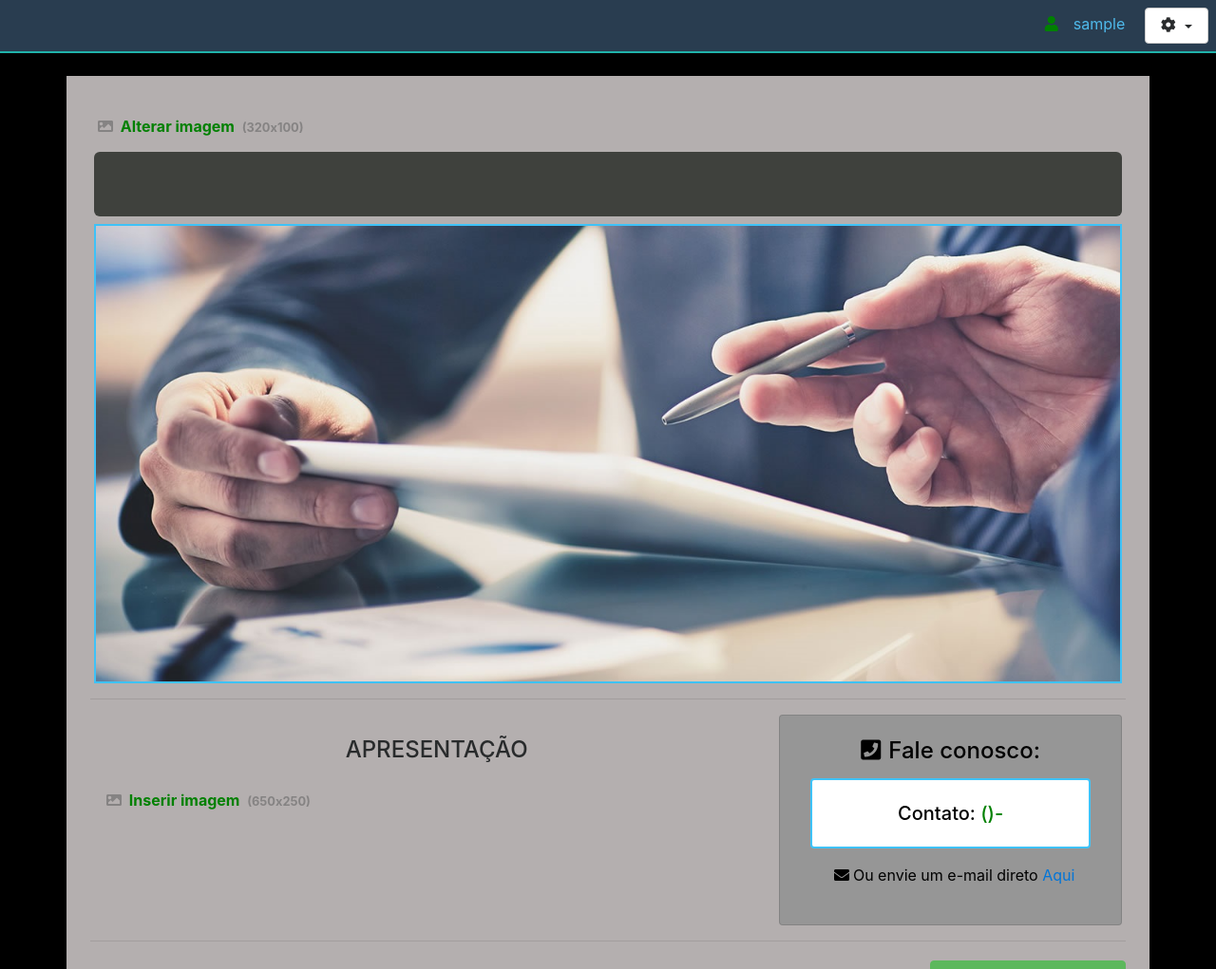
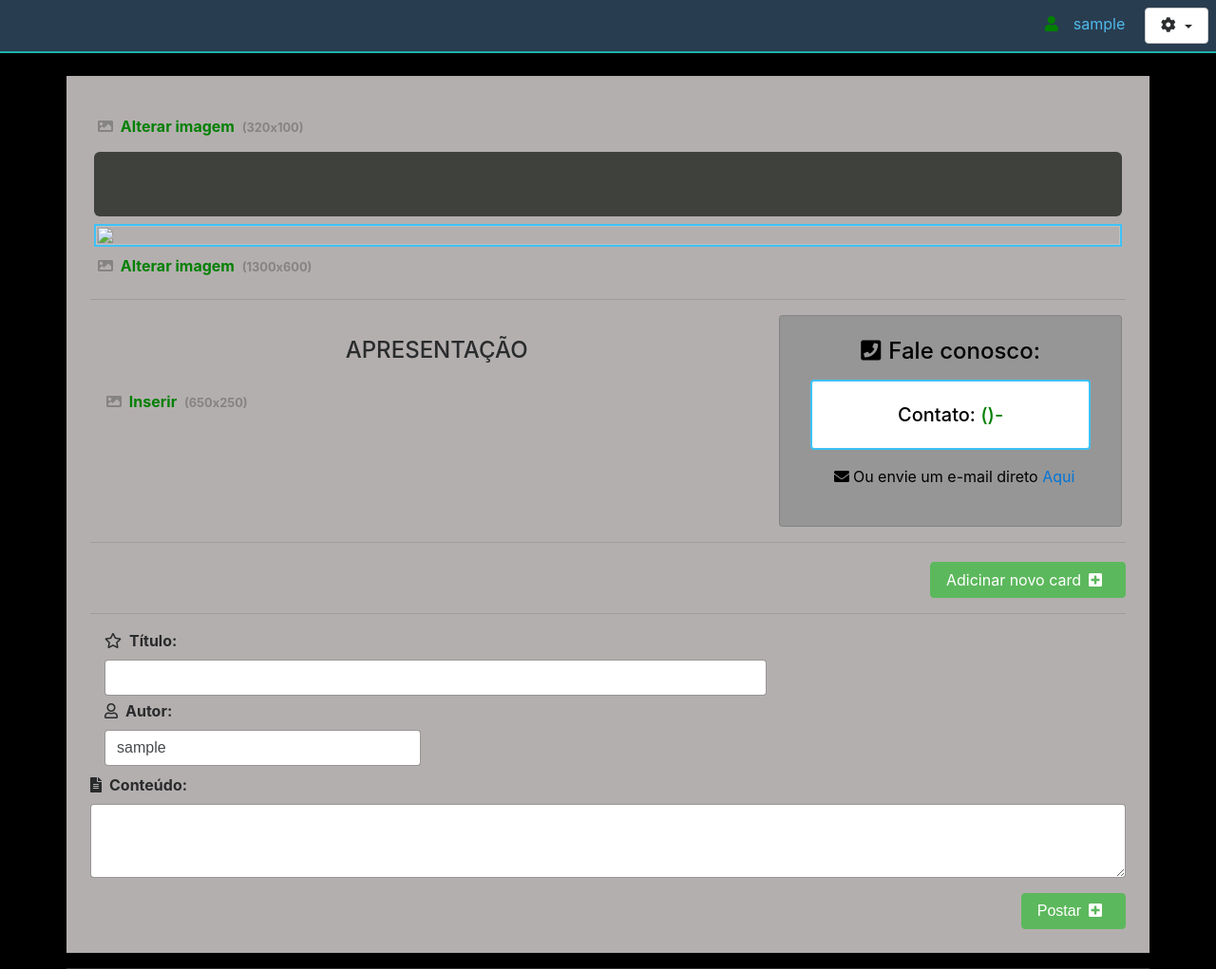
Before and after one commit to renatob4/Divulgacao, a PHP site: page / in a window 1280 px wide. Shown: the top 1021 px of the page at 95% size. Run offline with PHP 8.4, Linux system fonts and the light colour scheme; the visitor is signed in with stand-in values (Sample User, id 1); data that the repository does not hold is empty; a stand-in replaces the project's code that opens the database connection; some libraries are stand-ins or nearby versions.

Commit message:
Alteração dinamica da imagem do painel principal na pagina home.

```diff
--- a/css/_index.css
+++ b/css/_index.css
@@ -1,10 +1,20 @@
 .imagem-painel{
-    /* background-image: url("../images/painel.jpg"); */
-    height: 600px;
+    max-height: 600px;
     display: table;
     width: 100%;
     border: 2px solid rgb(62, 194, 247);
 }
+/* Quando a tela for menor do que 720px entao a classe sera alterada pelo media query */
+@media screen and (max-width: 720px) {
+    .imagem-painel{
+        max-height: 50%;
+    }
+ }
+ @media screen and (max-width: 420px) {
+    .imagem-painel{
+        max-height: 30%;
+    }
+ }
 .espaco-services{
     padding: 20px 0px;
 }
--- a/public/home.php
+++ b/public/home.php
@@ -9,14 +9,31 @@
     $conteudo = $acesso->EXE_QUERY('SELECT * FROM tab_content');
     $card = $acesso->EXE_QUERY('SELECT * FROM tab_card');
     $post = $acesso->EXE_QUERY('SELECT * FROM tab_post');
-    $img = $acesso->EXE_QUERY('SELECT img_body FROM tab_imagem');
+    $img = $acesso->EXE_QUERY('SELECT * FROM tab_imagem');
 ?>
 <!-- Imagem de apresentação do site -->
 <div class="row mt-0 mr-1 ml-1 mt-2">
-    <img class="img-fluid borda-painel" src="images/painel.jpg" height="600" width="100%">
+    <img class="img-fluid imagem-painel" src="<?php echo $img[0]['img_panel']?>" height="600" width="100%">
+    <?php if(funcoes::VerificarLogin()):?>
+    <div>
+        <form class="p-0 m-0 mt-2" action="?a=recebe_imagem&sender=panel" method="post" enctype="multipart/form-data">
+            <label class="p-0 m-0">
+                <strong><i id="grey" class="fas fa-image mr-1 ml-1"></i>
+                    <a data-toggle="collapse" href="#collapseInputP" id="green" role="button" aria-expanded="false" aria-controls="collapseExample">Alterar imagem</a>
+                    <label class="ml-1 file" id="grey">(1300x600)</label>
+                </strong>
+            </label>
+            <div class="collapse" id="collapseInputP">
+                <input class="btn btn-warning file p-0" name="arquivo" type="file" accept="image/*">
+                <input class="btn btn-success file m-0 p-1" type="submit" value="Enviar">
+            </div>
+        </form>
+    </div>
+    <?php endif;?>
 </div>
 <!-- Apresentação da empresa, texto. -->
-<hr><div class="row m-1">
+<hr>
+<div class="row m-1">
     <div class="col-md-8 p-0">
         <div class="text-center p-4">
             <h4 class="mb-3">APRESENTAÇÃO</h4>
@@ -24,7 +41,7 @@
             <p class="mb-4"><?php echo $conteudo[0]['ds_presentation']?></p>
             <!-- Mostra a imagem no corpo da apresentação se ela existir -->
             <?php if($img[0]['img_body'] != ''):?>
-                <img class="img-fluid" src="<?php echo $img[0]['img_body']?>" width="650" height="250">
+            <img class="img-fluid" src="<?php echo $img[0]['img_body']?>">
             <?php endif;?>
             <?php if(funcoes::VerificarLogin()):?>
             <div class="row mt-2 mb-2">
@@ -32,7 +49,7 @@
                     <form class="p-0 m-0" action="?a=recebe_imagem&sender=body" method="post" enctype="multipart/form-data">
                         <label class="p-0 m-0">
                             <strong><i id="grey" class="fas fa-image mr-1 ml-1"></i>
-                                    <a data-toggle="collapse" href="#collapseInputB" id="green" role="button" aria-expanded="false" aria-controls="collapseExample">Inserir imagem</a>
+                                <a data-toggle="collapse" href="#collapseInputB" id="green" role="button" aria-expanded="false" aria-controls="collapseExample">Inserir</a>
                                 <label class="ml-1 file" id="grey">(650x250)</label>
                             </strong>
                         </label>
@@ -44,7 +61,7 @@
                 </div>
                 <?php if($img[0]['img_body'] != ''):?>
                 <div class="col p-0 text-right mt-1">
-                        <strong><i id="grey" class="fas fa-trash-alt mr-2"></i><a href="?a=deleta_imagem&sender=body&img=<?php echo $img[0]['img_body']?>">Remover imagem</a></strong>
+                    <strong><i id="grey" class="fas fa-trash-alt mr-2"></i><a href="?a=deleta_imagem&sender=body&img=<?php echo $img[0]['img_body']?>">Remover</a></strong>
                 </div>
                 <?php endif;?>
             </div>
--- a/setup/setup_criar_bd.php
+++ b/setup/setup_criar_bd.php
@@ -80,11 +80,12 @@
         'dt_register                    DATETIME, '.
         'dt_updated                     DATETIME)'
     );
-    //tabela tab_log
+    //tabela tab_imagem
     $gestor->EXE_NON_QUERY(
         'CREATE TABLE tab_imagem('.
         'cd_img                          INT UNSIGNED PRIMARY KEY NOT NULL AUTO_INCREMENT, '.
         'img_header                      NVARCHAR(50), '.
+        'img_panel                       NVARCHAR(50), '.
         'img_body                        NVARCHAR(50), '.
         'dt_updated                      DATETIME)'
     );
--- a/setup/setup_inserir_conteudo.php
+++ b/setup/setup_inserir_conteudo.php
@@ -81,12 +81,13 @@ for($i = 0; $i < 3; $i++){
 
 $parametros = [
     ':img_header'           => 'images/logo.png',
+    ':img_panel'            => 'images/panel.jpg',
     ':img_body'             => 'images/welcome.jpg',
     ':dt_updated'           => $data->format('Y-m-d H:i:s')
 ];
 
 //inserir as imagens do conteudo
-$gestor->EXE_NON_QUERY('INSERT INTO tab_imagem(img_header, img_body, dt_updated) VALUES(:img_header, :img_body, :dt_updated)', $parametros);
+$gestor->EXE_NON_QUERY('INSERT INTO tab_imagem(img_header, img_panel, img_body, dt_updated) VALUES(:img_header, :img_panel, :img_body, :dt_updated)', $parametros);
 
 ?>
 <div class="alert alert-success text-center mt-2 mb-2">Conteúdo inserido com sucesso.</div>
```
Also changed, not shown: controls/recebeUpload.php (+16 -3 lines), images/15448317545c14430a6891b.jpg (added), images/painel.jpg (deleted), images/panel.jpg (added). Lines whose indentation alone changed are shown as unchanged.
